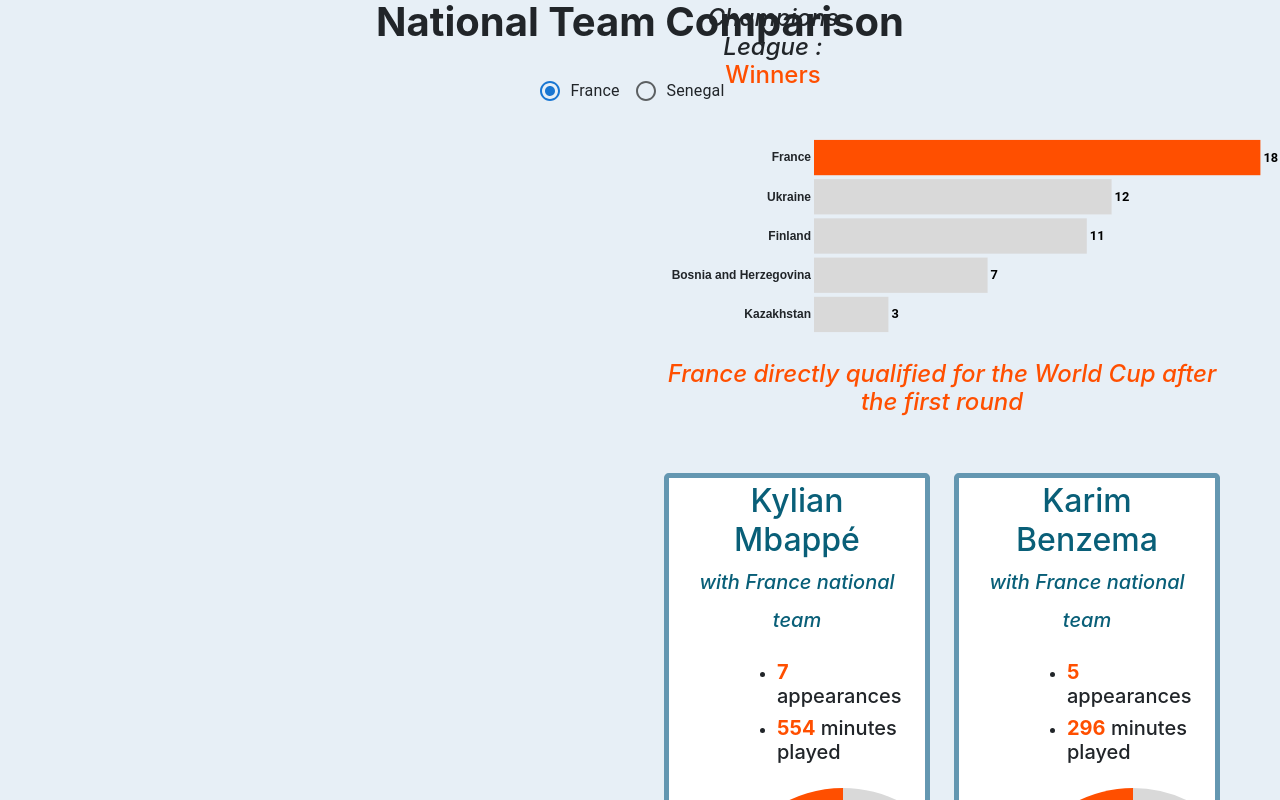
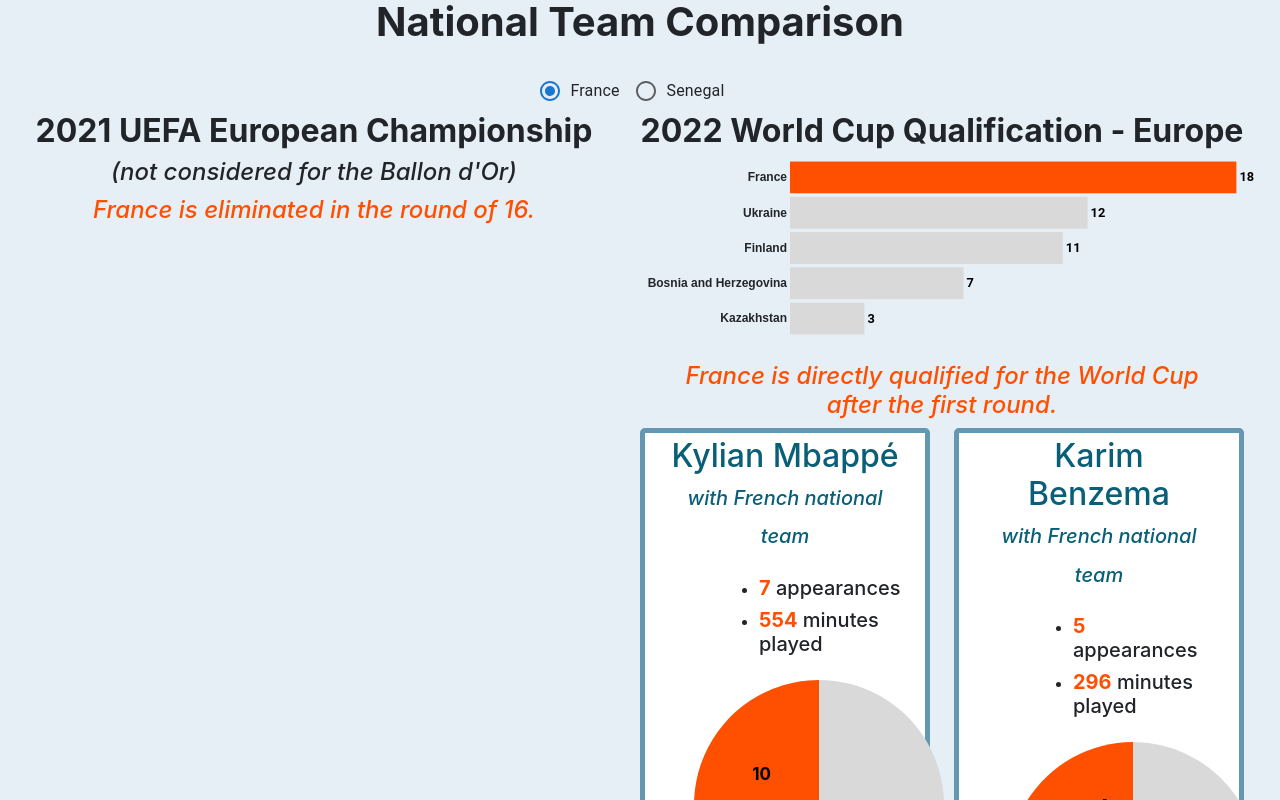
Before and after one commit to Kevin-Lam1013/INF8808-DataVizualisationProject, a React (Create React App) app: page / in a window 1280 px wide. Shown: the part 1860-2660 px from the top of the page. Built offline with nearby package versions, Linux system fonts and the light colour scheme.

Commit message:
add titles in vizu 2

```diff
--- a/src/FirstViz/FirstViz.js
+++ b/src/FirstViz/FirstViz.js
@@ -27,7 +27,7 @@
       style={{ fontSize: "24px" }}
     >
       {dataCSV[team]["competitions"].map((e, i) => (
-        <div className="h4" key={i} style={{ fontSize: "1,4vw" }}>
+        <div className="h4 text-start" key={i} style={{ fontSize: "1.2vw" }}>
           <span className="fst-italic"> {e.name} :</span>{" "}
           <span style={{ color: "#FF4F00" }}>{e.place} </span>
         </div>
--- a/src/SecondViz/SecondViz.js
+++ b/src/SecondViz/SecondViz.js
@@ -10,6 +10,7 @@
 import FormControlLabel from "@mui/material/FormControlLabel";
 import FormControl from "@mui/material/FormControl";
 import BarChart from "../components/BarChart/BarChart.js";
+import bgImage from "./bg-visu2.png"
 
 function SecondViz() {
   const [data1, setData1] = useState([]);
@@ -91,7 +92,7 @@
         setData2(temp2);
       }
     });
-  }, []);
+  });
 
   return (
     <div className="App row" style={{ background: "#E7EFF6" }}>
@@ -130,33 +131,67 @@
       </div>
 
       <div className="row">
-        <div className="col-6">{/* TOURNAMENT BRACKET */}</div>
         <div className="col-6">
+          <h2 className="fw-bold">
+            {team === "France" ? (
+              <span>
+                2021 UEFA European Championship <br />
+                <span className="fst-italic h4">
+                  (not considered for the Ballon d'Or)
+                </span>
+              </span>
+            ) : (
+              <span>2022 Africa Cup of Nations </span>
+            )}
+          </h2>
+          {/* TOURNAMENT BRACKET */}
+
+          {team === "France" ? (
+              <span className="fst-italic h4 pt-4" style={{ color: "#FF4F00" }}>
+                France is eliminated in the round of 16.
+              </span>
+            ) : (
+              <span className="fst-italic h4 pt-4" style={{ color: "#FF4F00" }}>
+                Senegal won the tournament.
+              </span>
+            )}
+        </div>
+
+        <div className="col-6">
+          <h2 className="fw-bold">
+            2022 World Cup Qualification
+            {team === "France" ? (
+              <span> - Europe</span>
+            ) : (
+              <span> - Africa</span>
+            )}
+          </h2>
+
           {/* Bar Chart */}
-          <div className="row p-4">
+          <div className="row">
             <BarChart
               data={wcqData}
               selectedTeam={team}
               width={800}
-              height={200}
+              height={180}
               maxDomain={20}
             />
 
             {team === "France" ? (
               <span className="fst-italic h4 pt-4" style={{ color: "#FF4F00" }}>
-                France directly qualified for the World Cup after the first
-                round
+                France is directly qualified for the World Cup <br />
+                after the first round.
               </span>
             ) : (
               <span className="fst-italic h4 pt-4" style={{ color: "#FF4F00" }}>
-                Senegal qualified for the World Cup after beating Egypt in the
-                third round
+                Senegal is qualified for the World Cup <br />
+                after beating Egypt in the third round.
               </span>
             )}
           </div>
 
           {/* Pie Charts */}
-          <div className="row p-4">
+          <div className="row">
             <div className="w-50 ">
               <div className="container border border-5 border-primary rounded-3 bg-white">
                 <h2>
@@ -165,7 +200,7 @@
                       <h2 className="pt-1" style={{ color: "#095F78" }}>
                         Kylian Mbappé <br />{" "}
                         <span className="fst-italic h5">
-                          with France national team
+                          with French national team
                         </span>
                       </h2>
                     </div>
@@ -174,7 +209,7 @@
                       <h2 className="pt-1" style={{ color: "#095F78" }}>
                         Sadio Mané <br />{" "}
                         <span className="fst-italic h5">
-                          with Senegal national team
+                          with Senegalese national team
                         </span>{" "}
                       </h2>
                     </div>
@@ -209,7 +244,7 @@
                   <h2 className="pt-1" style={{ color: "#095F78" }}>
                     Karim Benzema <br />
                     <span className="fst-italic h5">
-                      with France national team
+                      with French national team
                     </span>
                   </h2>
                   <ul className="w-75 flex-wrap float-end pt-3 text-start">
```
Also changed, not shown: src/SecondViz/bg-visu2.png (added).
